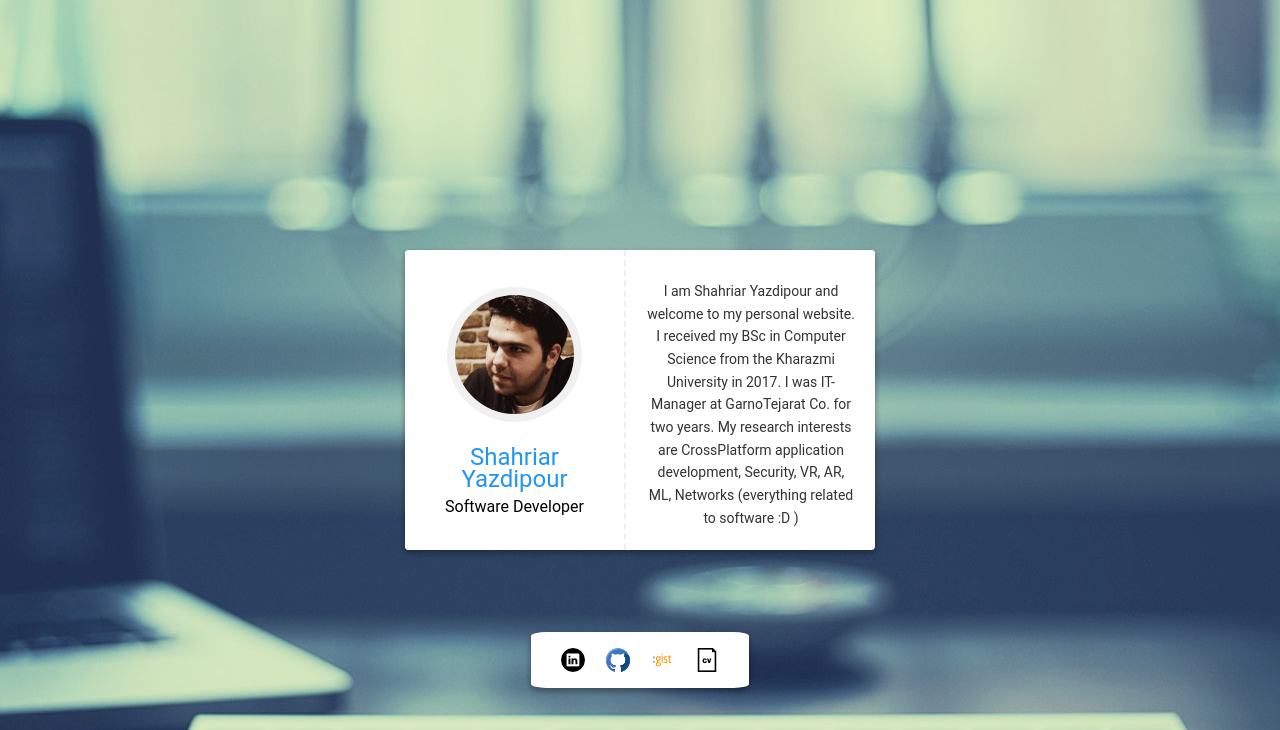
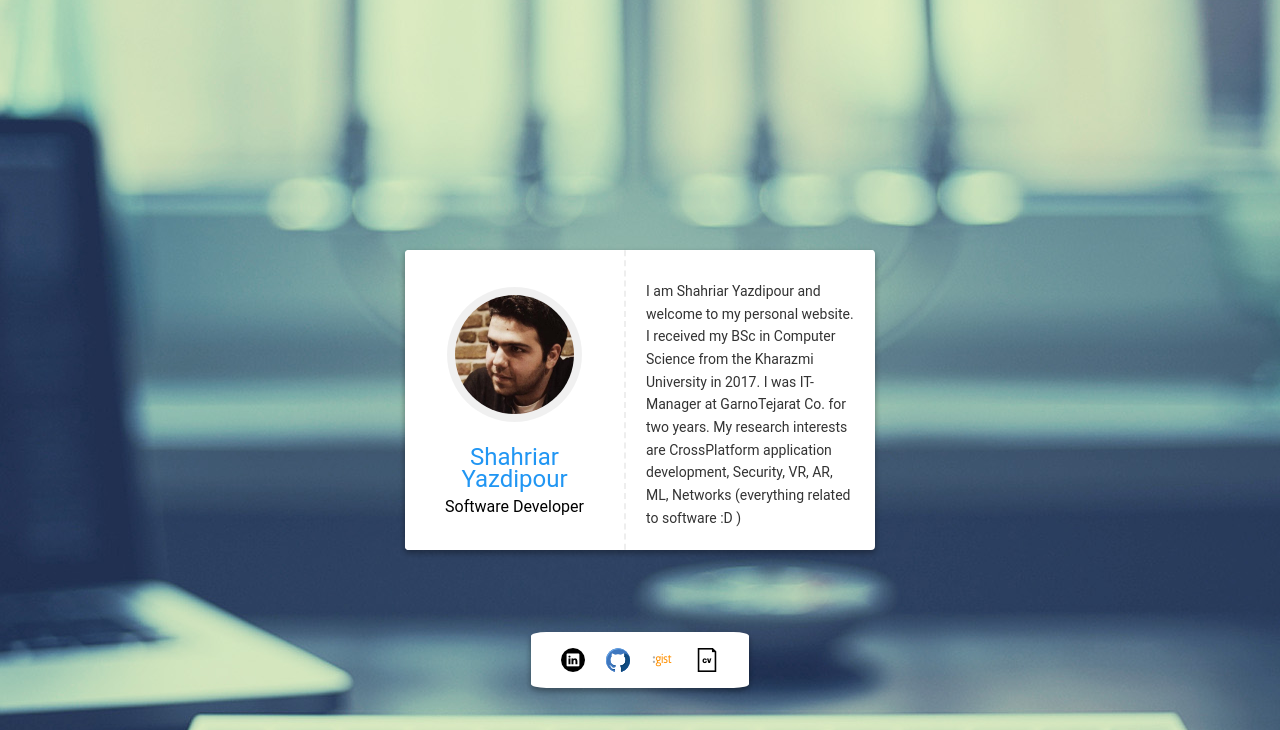
Before and after one commit to yazdipour/old-personal-site, a PHP site: page / in a window 1280 px wide. Shown: the top 730 px of the page. Run offline with PHP 8.4, Linux system fonts and the light colour scheme.

Commit message:
textAlign Left

```diff
--- a/css/card.css
+++ b/css/card.css
@@ -123,12 +123,12 @@ p {
     width: 208px;
     height: 180px;
     display: inline-block;
-    float: right;
+    /* float: right; */
     padding: 50px 20px 30px 20px;
 	background: #FFFFFF;
     color: #333333;
     margin-top: 50px;
-    text-align: center;
+    /* text-align: left; */
     opacity: 0;
     -webkit-animation: moveIn 1s 3.1s ease forwards;
     animation: moveIn 1s 3.1s ease forwards;
```
